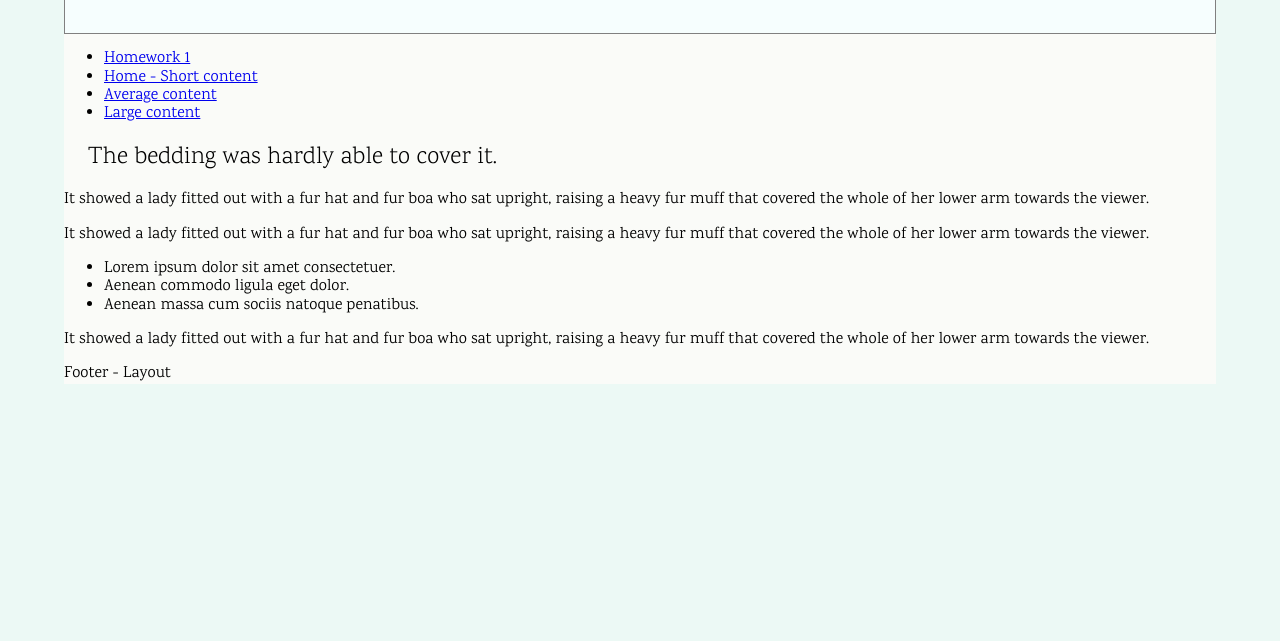
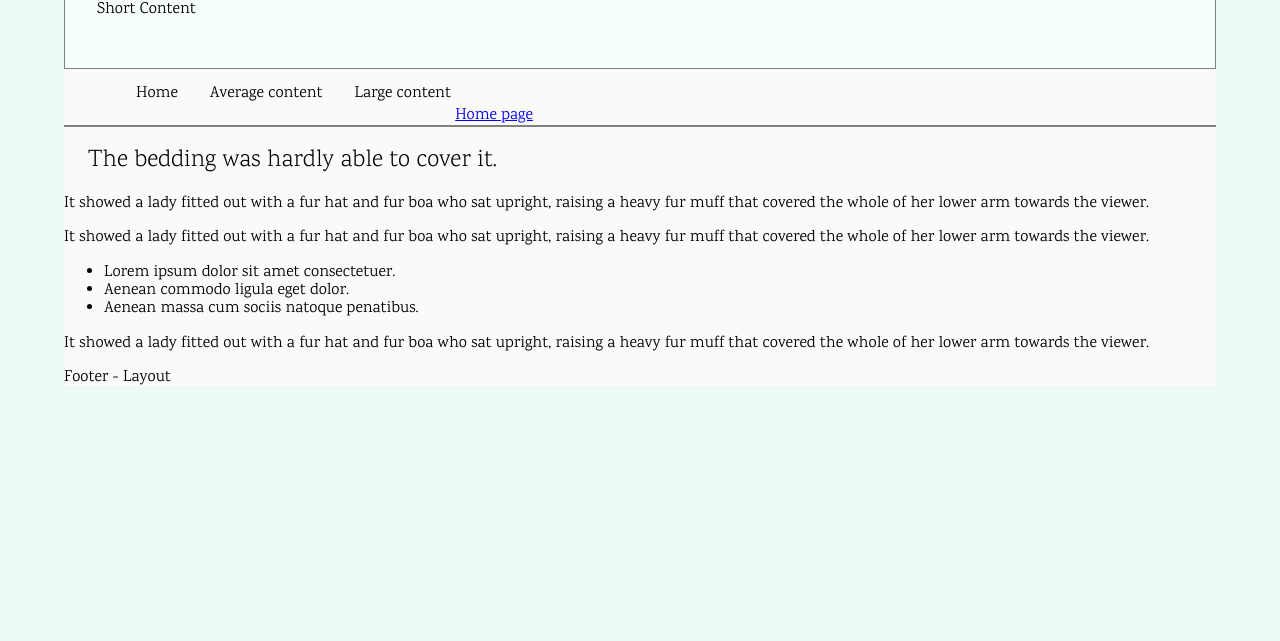
Before and after one commit to goomus/homework-04, a plain HTML site: page index.html in a window 1280 px wide. Shown: the part 159-800 px from the top of the page. Drawn offline with Linux system fonts and the light colour scheme.

Commit message:
menu updated

```diff
--- a/css/styles.css
+++ b/css/styles.css
@@ -24,3 +24,39 @@ h1,h2{
 h3 {
 	font-weight: 500;
 }
+/*
+==========--Menu--==========
+							*/
+nav {
+	margin: 0;
+	border-bottom: 2px gray solid;
+}
+nav ul {
+	display: inline-block;
+}
+nav li {
+	float: left;
+	list-style: none;
+}
+nav li a:link {
+	display: block;
+	text-decoration: none;
+	color: black;
+	margin-left: 2em;
+}
+nav li a:visited {
+	background: hsla(36,32%,55%,1.00);
+	color: hsla(35,52%,13%,1.00);
+}
+nav li a:hover {
+	color: #ed463a;
+}
+nav li a:active {
+	color: hsla(35,92%,3%,1.00);
+}
+nav a[href*="top"] {
+	position: fixed;
+	top:1%;
+	left: 1%;
+	color: gray;
+}
--- a/index.html
+++ b/index.html
@@ -16,15 +16,16 @@
 <div id="wrapper">
 	<header>
 		<h1>Web Development And Design 2</h1>
-		<h2>Homework 4 - Layout - Short Content</h2>
+		<h2>Homework 4 - Layout</h2>
+		<p>Short Content</p>
 	</header>
 		<nav>
 		<ul>
-			<li><a href="../homework-01/index.html">Homework 1</a></li>
-			<li><a href="index.html">Home - Short content</a></li>
+			<li><a href="index.html">Home</a></li>
 			<li><a href="average.html">Average content</a></li>
 			<li><a href="large.html">Large content</a></li>
 		</ul>
+		<a href="../homework-01/index.html">Home page</a>
 	</nav>
 
 	<main>
```
Also changed, not shown: average.html (+4 -3 lines), large.html (+2 -2 lines).
